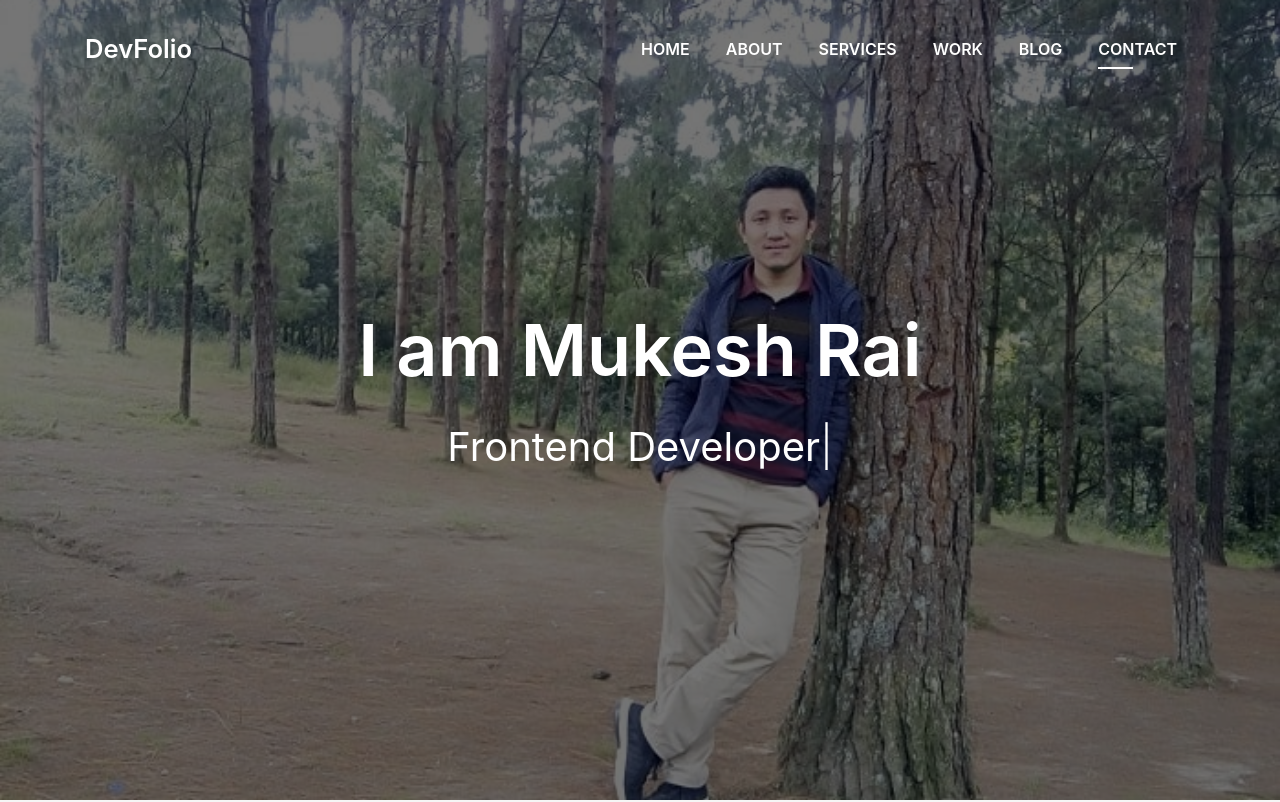
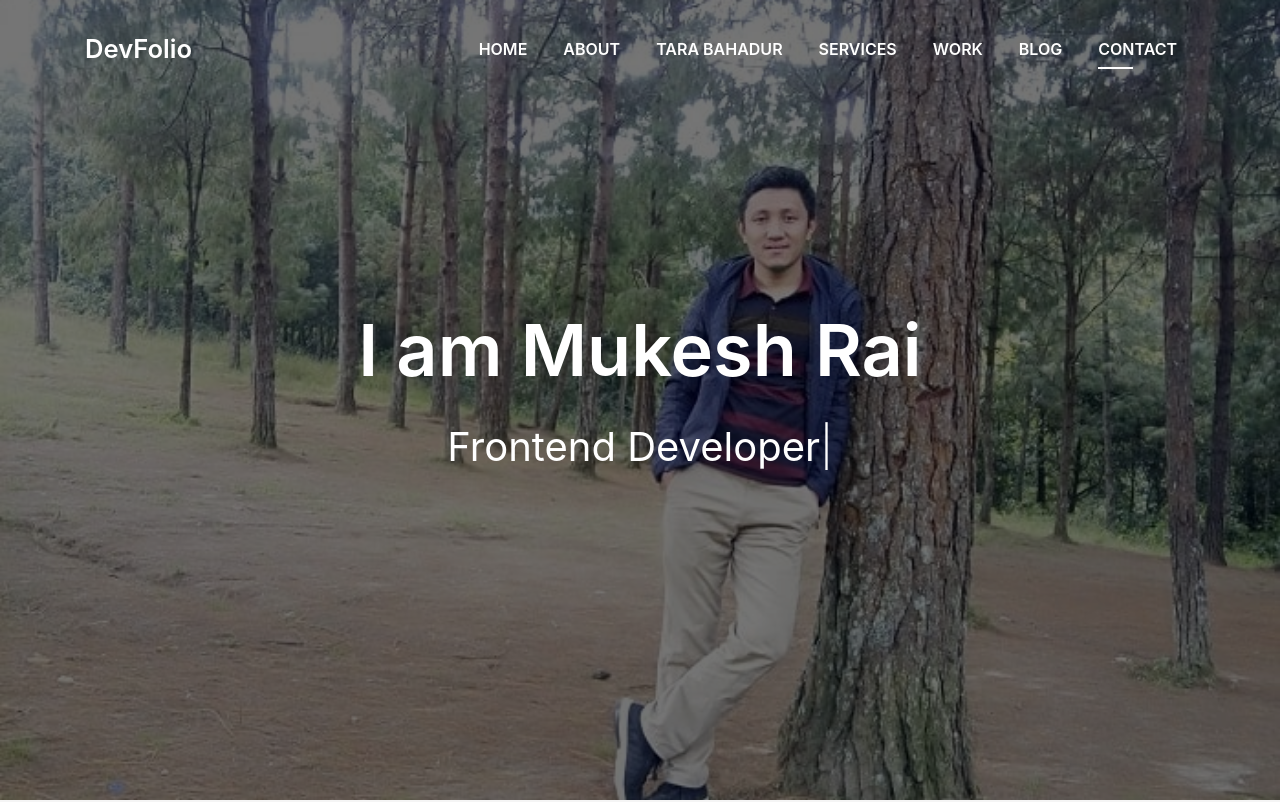
Before and after one commit to mukeshrai32/mukeshrai32.github.io, a plain HTML site: page index.html in a window 1280 px wide. Shown: the top 802 px of the page. Drawn offline with Linux system fonts and the light colour scheme; files whose address does not match are found by name.

Commit message:
tara bahadur ko dimag chhat

```diff
--- a/index.html
+++ b/index.html
@@ -49,6 +49,9 @@
           </li>
           <li class="nav-item">
             <a class="nav-link js-scroll" href="#about">About</a>
+          </li>
+          <li class="nav-item">
+            <a class="nav-link js-scroll" href="tarabahadur.com.np">Tara Bahadur</a>
           </li>
           <li class="nav-item">
             <a class="nav-link js-scroll" href="#service">Services</a>
```
